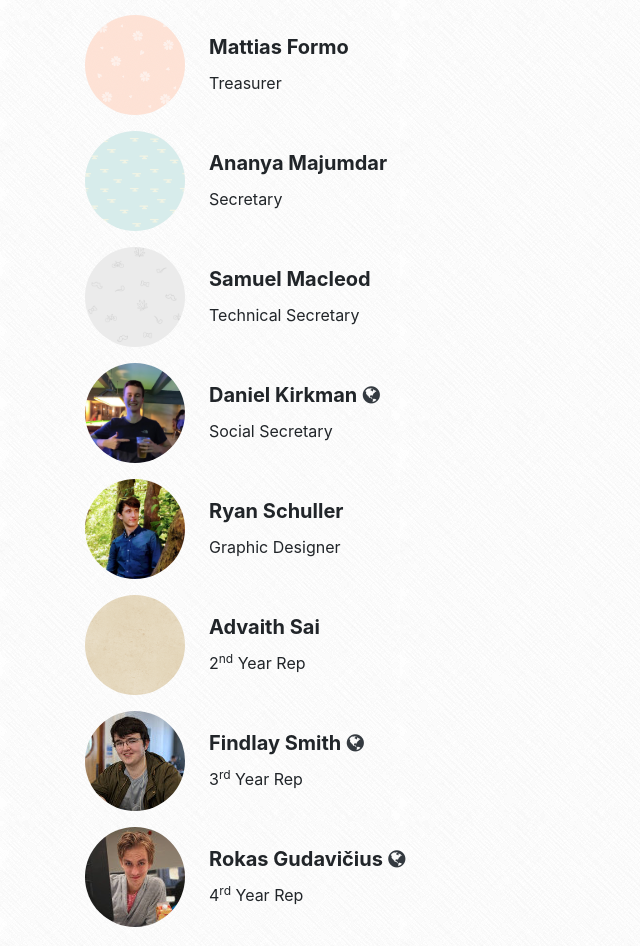
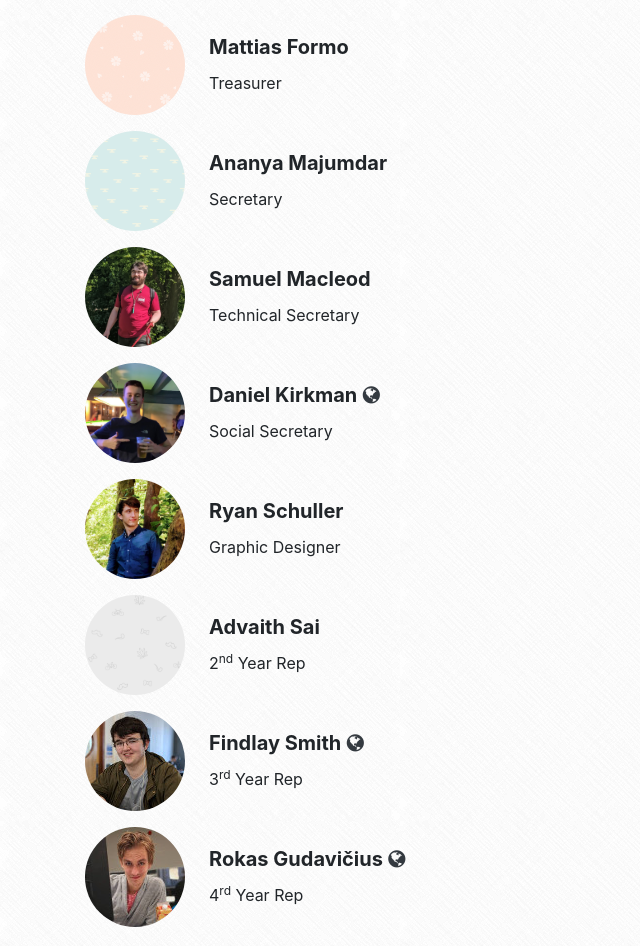
Before and after one commit to compsoc-edinburgh/website, a Jekyll site: the page built from _pages/team.html, in a window 1280 px wide. Shown: the part 779-1725 px from the top of the page, without its empty margins (0-640 px from the left). Built offline with Jekyll 4.4.1, drawn with Linux system fonts in a browser that asks for light colours; nearby versions of some CDN libraries.

Commit message:
Add Samuel's picture

```diff
--- a/_data/committee/2020-2021.yml
+++ b/_data/committee/2020-2021.yml
@@ -23,7 +23,7 @@
       - name: Samuel Macleod
         role: Technical Secretary
         # url:
-        # img:
+        img: samuel-1.jpg
 
       - name: Daniel Kirkman
         role: Social Secretary
```
Also changed, not shown: static/img/team/samuel-1.jpg (added).
